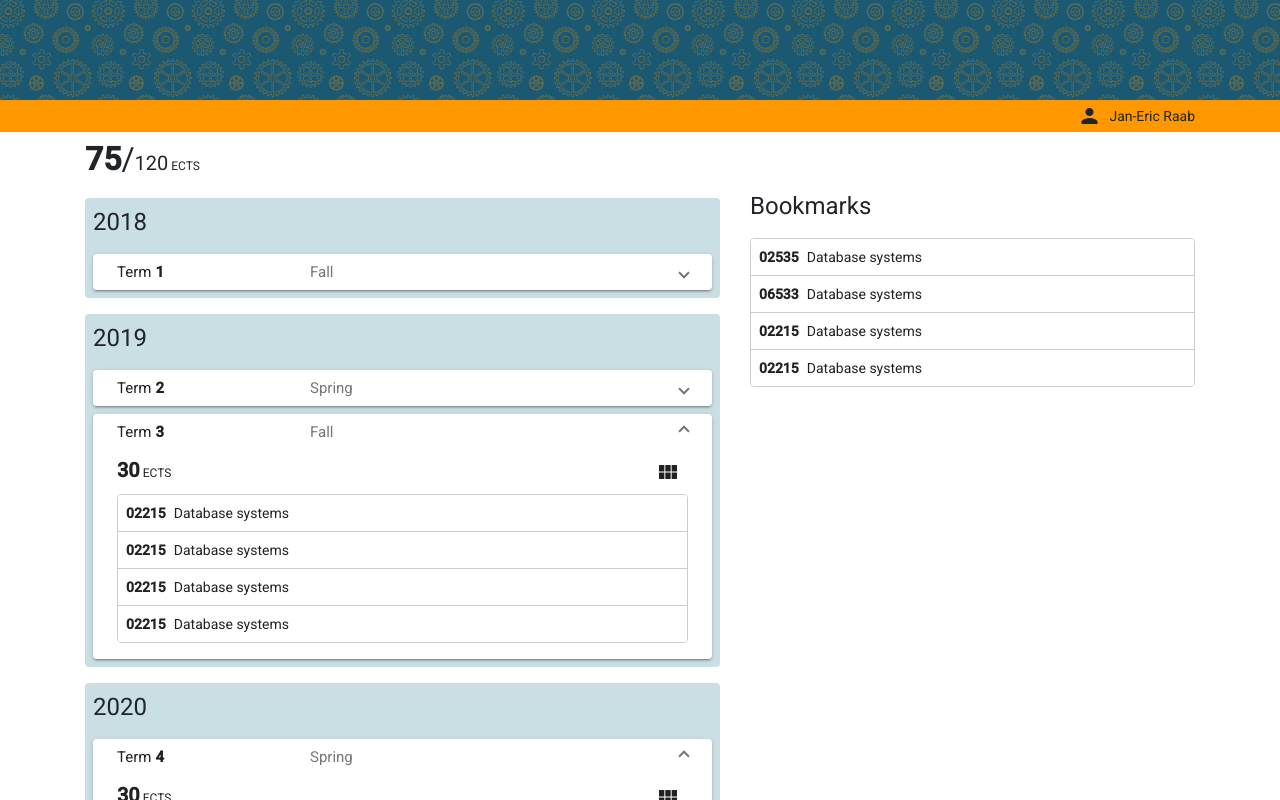
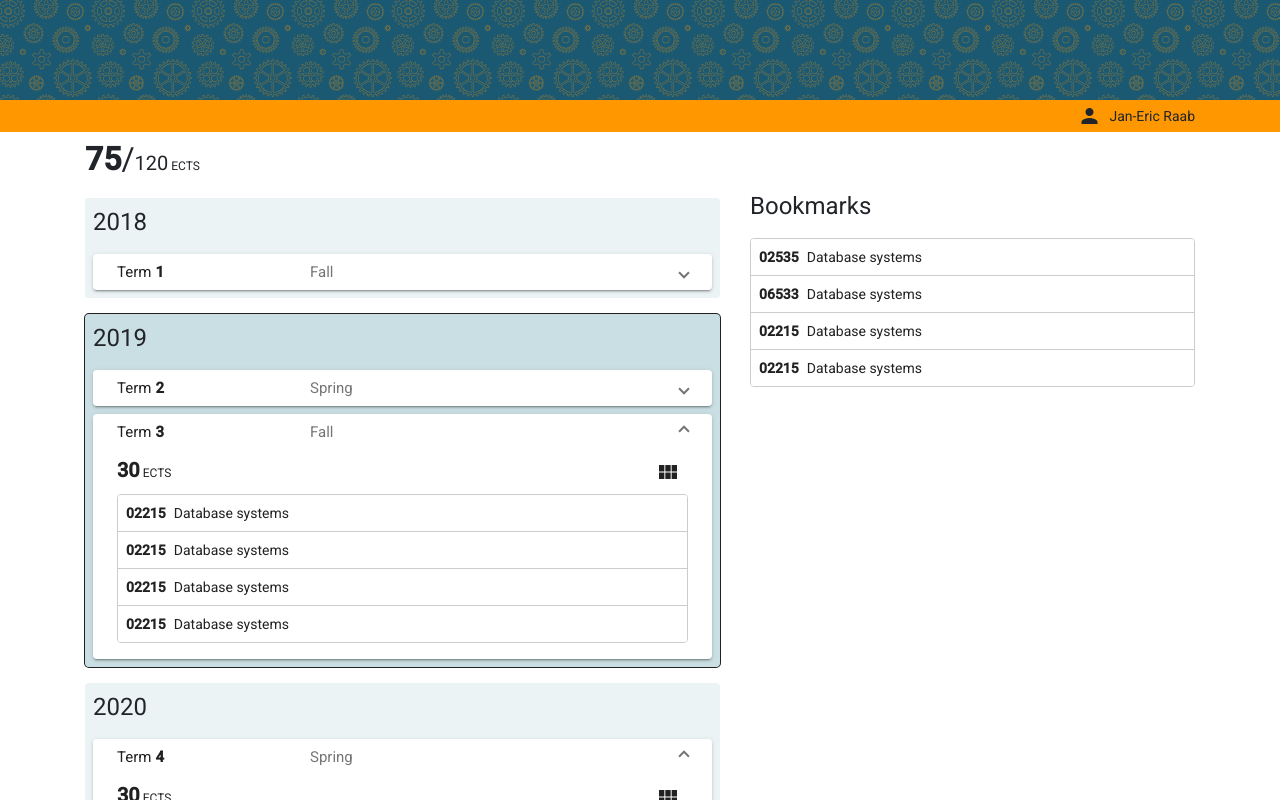
Before and after one commit to Sn0oze/studyPlanner, an Angular app in the folder study-planner-app/: page /planner in a window 1280 px wide. Shown: the top 800 px of the page. Built offline with nearby package versions, Linux system fonts and the light colour scheme.

Commit message:
added styling for active year

```diff
--- a/study-planner-app/src/app/planner/components/term-group/term-group.component.html
+++ b/study-planner-app/src/app/planner/components/term-group/term-group.component.html
@@ -1,4 +1,4 @@
-<div class="p-1 mb-3 p-2 bg-accent rounded">
+<div class="p-1 mb-3 p-2 rounded group-card" [ngClass]="{'active' : group | activeYear: currentTerm}">
   <h1>{{group.year}}</h1>
   <mat-expansion-panel class="mt-2" *ngFor="let term of group.terms" [expanded]="term.order >= currentTerm">
     <mat-expansion-panel-header [expandedHeight]="'2.25rem'" [collapsedHeight]="'2.25rem'">
--- a/study-planner-app/src/app/planner/components/term-group/term-group.component.scss
+++ b/study-planner-app/src/app/planner/components/term-group/term-group.component.scss
@@ -1,3 +1,13 @@
+@use "variables";
+
 :host{
   display: block;
 }
+
+.group-card{
+  background-color: lighten(variables.$bg-light, 10%);
+  &.active{
+    background-color: variables.$bg-light;
+    box-shadow: 0 0 0 1px rgba(0,0,0,.87);
+  }
+}
```
